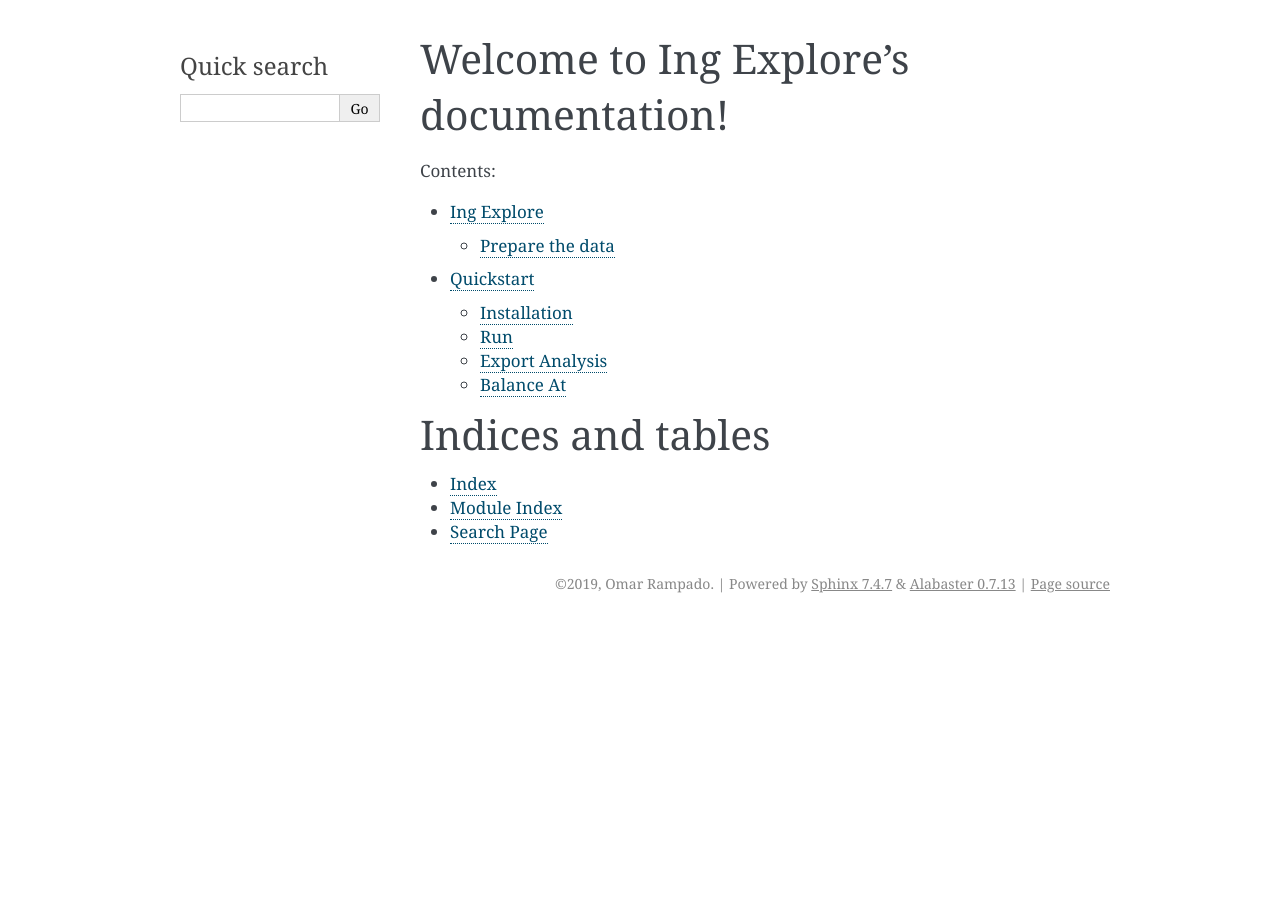
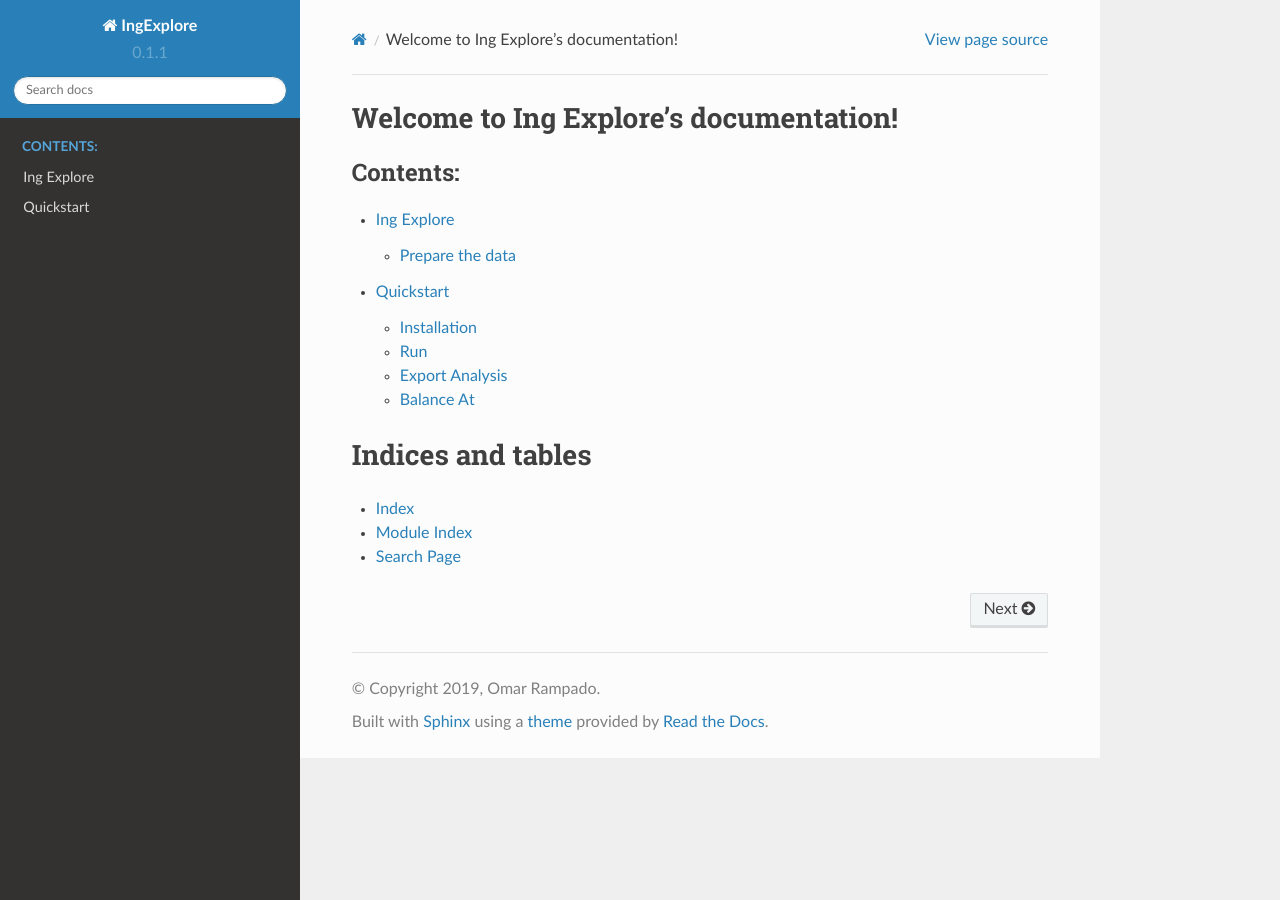
Before and after one commit to ognibit/IngExplore, a Sphinx documentation site: the page built from docs/index.rst, in a window 1280 px wide. Built offline with Sphinx 7.4.7 and the Read the Docs theme 2.0.0, drawn with Linux system fonts in a browser that asks for light colours.

```diff
--- a/docs/conf.py
+++ b/docs/conf.py
@@ -35,7 +35,7 @@ extensions = ['sphinx.ext.coverage',
             'sphinx.ext.githubpages',
             'sphinx.ext.autodoc',
             'sphinx.ext.autosummary',
-            'numpydoc']
+            'sphinx.ext.napoleon']
 
 autosummary_generate = True
 
@@ -78,7 +78,9 @@ language = 'en'
 exclude_patterns = ['_build', 'Thumbs.db', '.DS_Store']
 
 # The name of the Pygments (syntax highlighting) style to use.
-pygments_style = 'sphinx'
+# pygments_style = 'sphinx'
+pygments_style = 'trac'
+pygments_lexer = 'python3'
 
 # If true, `todo` and `todoList` produce output, else they produce nothing.
 todo_include_todos = False
@@ -89,7 +91,13 @@ todo_include_todos = False
 # The theme to use for HTML and HTML Help pages.  See the documentation for
 # a list of builtin themes.
 #
-html_theme = 'alabaster'
+# html_theme = 'alabaster'
+# on_rtd is whether we are on readthedocs.org
+on_rtd = os.environ.get('READTHEDOCS', None) == 'True'
+
+if not on_rtd:  # only set the theme if we're building docs locally
+    html_theme = 'sphinx_rtd_theme'
+
 
 # Theme options are theme-specific and customize the look and feel of a theme
 # further.  For a list of options available for each theme, see the
@@ -100,21 +108,24 @@ html_theme = 'alabaster'
 # Add any paths that contain custom static files (such as style sheets) here,
 # relative to this directory. They are copied after the builtin static files,
 # so a file named "default.css" will overwrite the builtin "default.css".
-html_static_path = ['_static']
+# html_static_path = ['_static']
+html_use_smartypants = True
 
 # Custom sidebar templates, must be a dictionary that maps document names
 # to template names.
 #
 # This is required for the alabaster theme
 # refs: http://alabaster.readthedocs.io/en/latest/installation.html#sidebars
+# html_sidebars = {
+#     '**': [
+#         'relations.html',  # needs 'show_related': True theme option to display
+#         'searchbox.html',
+#     ]
+# }
+
 html_sidebars = {
-    '**': [
-        'relations.html',  # needs 'show_related': True theme option to display
-        'searchbox.html',
-    ]
+   '**': ['searchbox.html', 'globaltoc.html', 'sourcelink.html'],
 }
-
-
 # -- Options for HTMLHelp output ------------------------------------------
 
 # Output file base name for HTML help builder.
@@ -170,3 +181,8 @@ texinfo_documents = [
      author, 'IngExplore', 'One line description of project.',
      'Miscellaneous'),
 ]
+
+
+napoleon_use_ivar = True
+napoleon_use_rtype = True
+napoleon_use_param = True
```
Also changed, not shown: README.md (+3 -0 lines).
